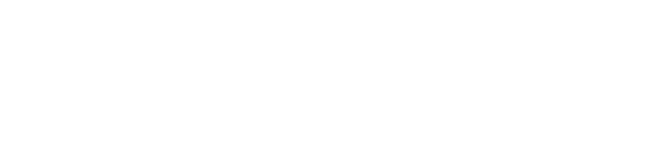
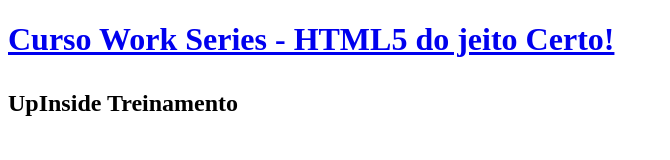
Before and after one commit to Marcelllombm/html5-semantico, a plain HTML site: page index.html in a window 1280 px wide. Shown: the whole page, without its empty margins (0-670 px from the left). Drawn offline with Linux system fonts and the light colour scheme.

Commit message:
iniciando a marcação

```diff
--- a/index.html
+++ b/index.html
@@ -3,7 +3,22 @@
   <head>
     <meta charset="UTF-8" />
     <meta name="viewport" content="width=device-width, initial-scale=1.0" />
-    <title>Document</title>
+    <title>Curso Work Series - HTML5 do jeito Certo!</title>
   </head>
-  <body></body>
+  <body>
+    <header class="main_header">
+      <h1 class="main_logo">
+        <a title="Home" href="#">Curso Work Series - HTML5 do jeito Certo!</a>
+        <ul class="main_nav"></ul>
+      </h1>
+    </header>
+
+    <!-- CONTEUDO -->
+
+    <footer class="main_footer">
+      <section>
+        <h1>UpInside Treinamento</h1>
+      </section>
+    </footer>
+  </body>
 </html>
```
